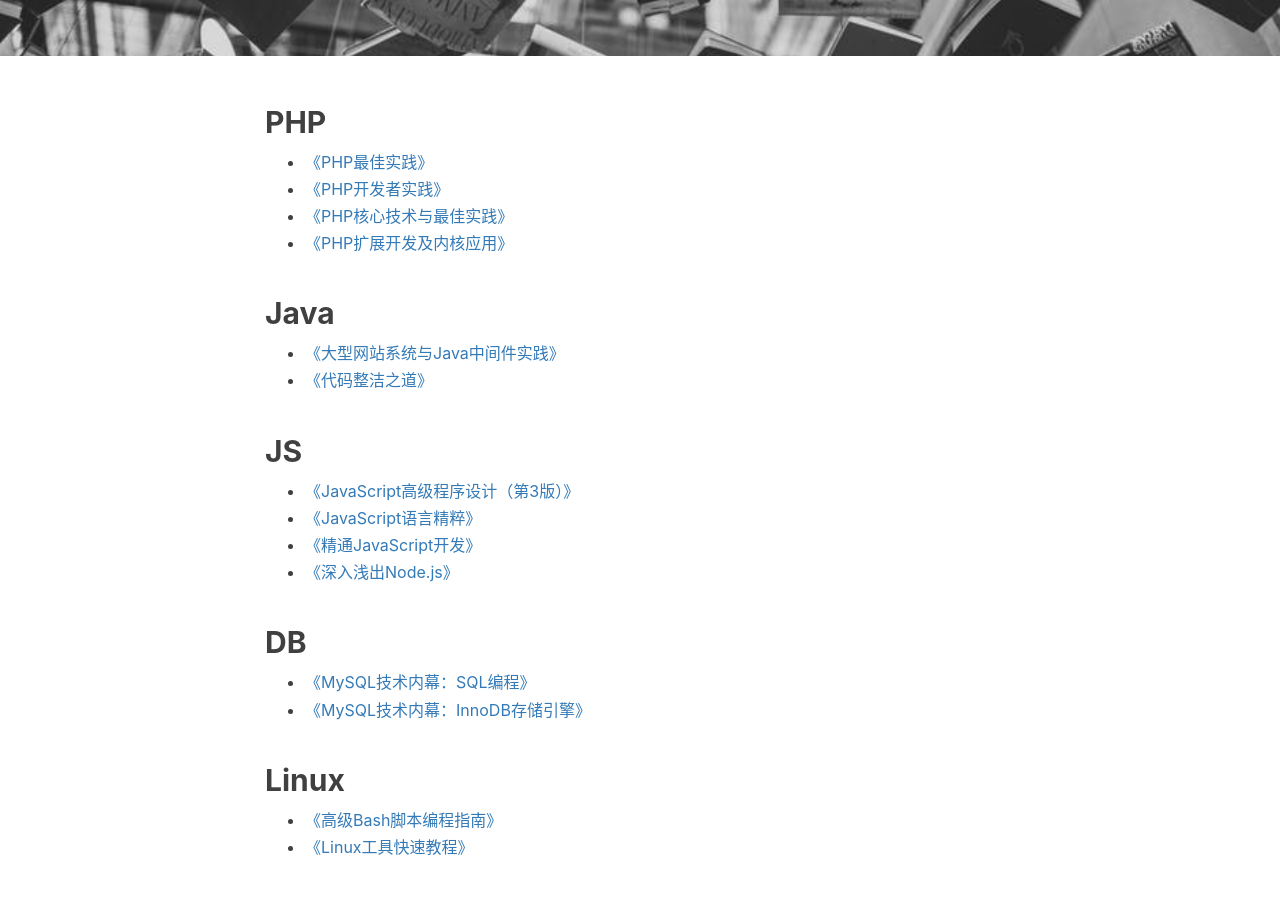
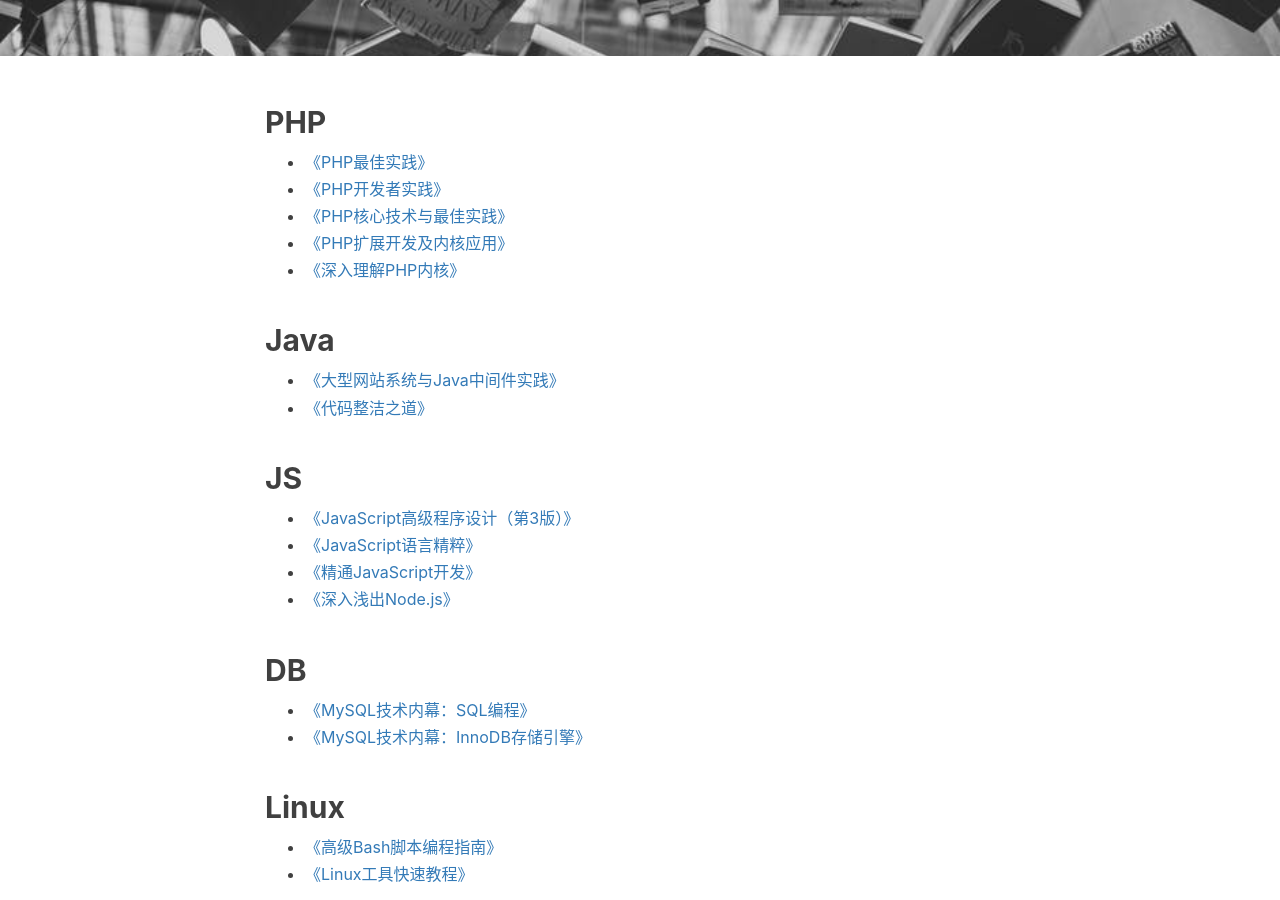
Before and after one commit to bug1024/jeet-blog, a Jekyll site: the page built from _posts/2017-01-11-books.md, in a window 1280 px wide and 900 px high, scrolled down 467 px. Built offline with Jekyll 4.4.1, drawn with Linux system fonts in a browser that asks for light colours; nearby versions of some CDN libraries; comment, search, counter and statistics services are not loaded.

Commit message:
update book list

```diff
--- a/_posts/2017-01-11-books.md
+++ b/_posts/2017-01-11-books.md
@@ -14,6 +14,7 @@
  - [《PHP开发者实践》](https://ryancao.gitbooks.io/php-developer-prepares/content/)
  - [《PHP核心技术与最佳实践》]()
  - [《PHP扩展开发及内核应用》](http://www.cunmou.com/phpbook/preface.md)
+ - [《深入理解PHP内核》](http://www.php-internals.com/)
 
 ## Java
  - [《大型网站系统与Java中间件实践》]()
```
